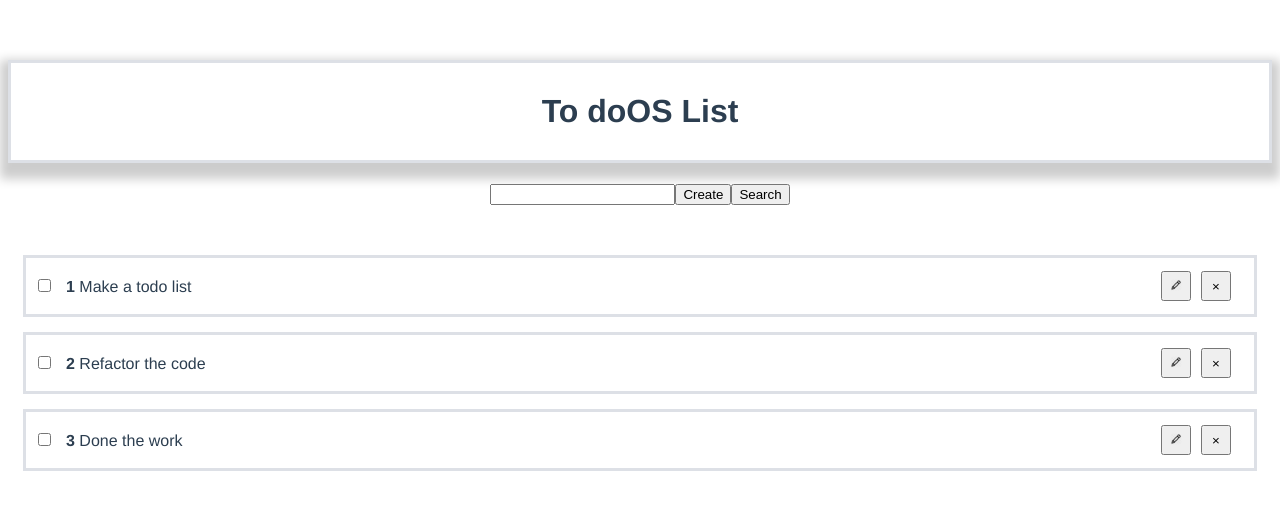
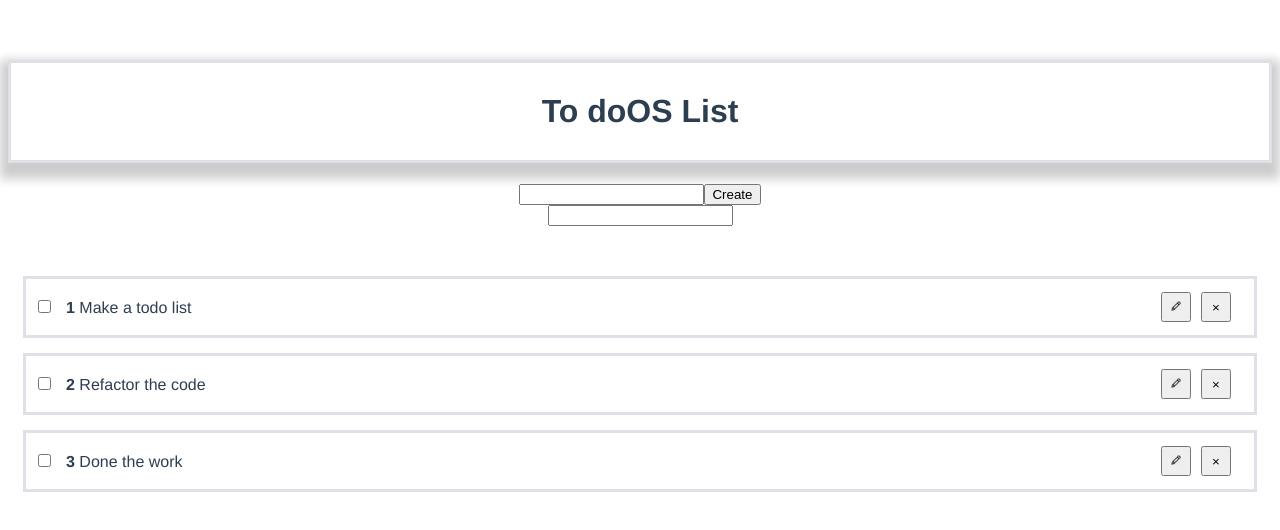
Before and after one commit to Dangeronika/Vue-testwork, a Vue app: page / in a window 1280 px wide. Shown: the top 530 px of the page. Built offline with nearby package versions, Linux system fonts and the light colour scheme.

Commit message:
[update]: Search function

```diff
--- a/src/App.vue
+++ b/src/App.vue
@@ -1,11 +1,26 @@
 <template>
   <div id="app">
     <Todohead/>
-    <AddTodotask v-on:add-todo='addTodo' v-on:search-task="searchTask"/>
-    <Todolist :tasks = 'tasks' class="list"
-    v-if="tasks.length"
-    @remove-todo='remove'/>
-    <p v-else> No tasks! </p>
+    <AddTodotask
+        v-on:add-todo='addTodo'
+        v-on:set-local="setTasks"
+        :search="searchStroke"
+        @inputChange="searchStroke = $event"
+    />
+    <Todolist
+        :tasks = 'filterTasks'
+        class="list"
+        v-if="searchStroke!=''"
+        @remove-todo='remove'
+        v-on:rename="rename"
+    />
+    <Todolist
+        :tasks = 'tasks'
+        class="list"
+        v-else
+        @remove-todo='remove'
+        v-on:rename="rename"
+    />
   </div>
 </template>
 
@@ -19,12 +34,11 @@ export default {
   data() {
     return {
       tasks: [
-        {id: 1, title: 'Make a todo list', completed:false, rename: false, checkbox_clicked: false},
-        {id: 2, title: 'Refactor the code', completed:false, rename: false, checkbox_clicked: false},
-        {id: 3, title: 'Done the work', completed:false, rename: false, checkbox_clicked: false}
+        {id: 0, title: 'Make a todo list', completed:false, rename: false, checkbox_clicked: false},
+        {id: 1, title: 'Refactor the code', completed:false, rename: false, checkbox_clicked: false},
+        {id: 2, title: 'Done the work', completed:false, rename: false, checkbox_clicked: false}
       ],
-      search_flag: true,
-      copyTasks: null,
+      searchStroke: '',
     }
   },
   mounted() {
@@ -35,41 +49,32 @@ export default {
     Todolist,
     AddTodotask,
   },
+  computed: {
+    filterTasks() {
+      return this.tasks.filter(t => t.title.includes(this.searchStroke))
+    }
+  },
   methods: {
-    remove(id) {
-      this.tasks = this.tasks.filter( t => t.id !==id )
+    remove(id){
+      this.tasks = this.tasks.filter( t => t.id !==id );
+      this.setTasks();
     },
-    addTodo(newTodo) {
+    rename(description, id){
+      this.tasks[id].title = description;
+      this.setTasks();
+    },
+    addTodo(newTodo){
       this.tasks.push(newTodo);
+      this.setTasks();
     },
-    searchTask(taskName) {
-
-      if(this.search_flag) {
-        this.copyTasks = this.tasks.slice()
-        this.search_flag = false;
-      }
-
-      if(taskName !=''){
-        this.tasks = this.tasks.filter( t => t.title == taskName);
-      } else {
-        this.tasks = this.copyTasks.slice();
-        this.search_flag = true;
-        this.copyTasks = null;
-      }
+    setTasks(){
+      localStorage.setItem('tasks', JSON.stringify(this.tasks));
     },
-    getTasks() {
-      if (localStorage.getItem('tasks')) {
+    getTasks(){
+      if (localStorage.getItem('tasks')){
         this.tasks = JSON.parse(localStorage.getItem('tasks'));
       }
     },
-  },
-  watch: {
-    tasks: {
-      handler: function(updateTasks) {
-        localStorage.setItem('tasks', JSON.stringify(updateTasks));
-      },
-      deep:true
-    }
   },
 };
 </script>
--- a/src/components/Todolist.vue
+++ b/src/components/Todolist.vue
@@ -1,10 +1,12 @@
 <template>
   <div>
       <ul>
-        <Todotask v-for="(task, index) in tasks" :key="task"
-        :task='task'
-        :index='index'
-        v-on:remove-todo="remove">
+        <Todotask
+            v-for="(task, index) in tasks" :key="task"
+            :task='task'
+            :index='index'
+            v-on:remove-todo="remove"
+            v-on:rename-task="rename">
         </Todotask>
       </ul>
   </div>
@@ -18,8 +20,11 @@ export default {
   },
   props: ['tasks'],
   methods: {
-    remove(id) {
+    remove(id){
       this.$emit('remove-todo', id)
+    },
+    rename(description, id){
+      this.$emit('rename', description, id)
     }
   }
 
--- a/src/components/Todotask.vue
+++ b/src/components/Todotask.vue
@@ -8,19 +8,19 @@
       </span>
       <div class="buttons">
         <input type="text" v-model="renameDescription"
-        :class="{usable: !task.rename}">
+          :class="{usable: !task.rename}">
         <button class="rename-but"
-        v-on:click ="edit(), hidder()"
-        :class="{usable: !task.rename}"><img src="~@/assets/accepted.png" class="img" alt="">
+          v-on:click ="$emit('rename-task', renameDescription, index), hidder()"
+          :class="{usable: !task.rename}"><img src="~@/assets/accepted.png" class="img" alt="">
         </button>
 
         <button class="rename-but"
-        v-on:click ="hidder()"
-        :class="{usable: task.rename}" ><img src="~@/assets/pencil-pen.png" class="img" alt="">
+          v-on:click ="hidder()"
+          :class="{usable: task.rename}" ><img src="~@/assets/pencil-pen.png" class="img" alt="">
         </button>
 
         <button class="rename-but"
-        v-on:click ="$emit('remove-todo', task.id)">&times;
+          v-on:click ="$emit('remove-todo', task.id)">&times;
         </button>
       </div>
     </li>
@@ -30,7 +30,7 @@
 <script>
 export default {
   props: {
-    task: {},
+    task: Object,
     index: Number,
   },
   data() {
--- a/src/components/addTodotask.vue
+++ b/src/components/addTodotask.vue
@@ -1,10 +1,10 @@
 <template>
-<div class="manyways">
-  <form v-on:submit.prevent = "onSubmit">
+<div>
+  <form class="manyways" v-on:submit.prevent = "onSubmit">
     <input type="text" v-model="taskName">
     <button type="submit">Create</button>
   </form>
-    <button type="submit" v-on:click="$emit('search-task', taskName)">Search</button>
+    <input :value="search" @input="$emit('inputChange', $event.target.value)">
 </div>
 </template>
 
@@ -14,6 +14,9 @@ export default {
     return {
         taskName: ''
     }
+  },
+  props: {
+    search: String,
   },
   methods: {
       onSubmit() {
@@ -27,7 +30,7 @@ export default {
         this.$emit('add-todo', newTodo);
         this.taskName = ''
       },
-    }
+    },
   }
 </script>
 
```
